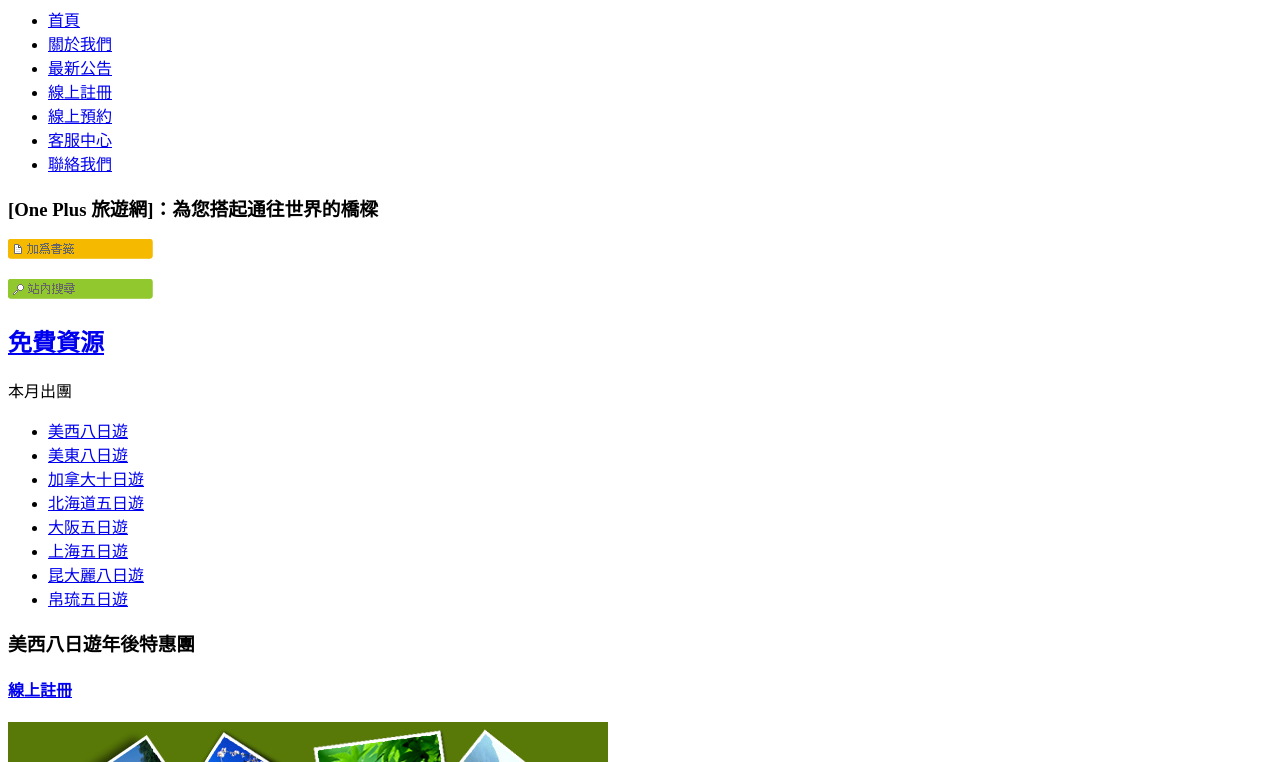
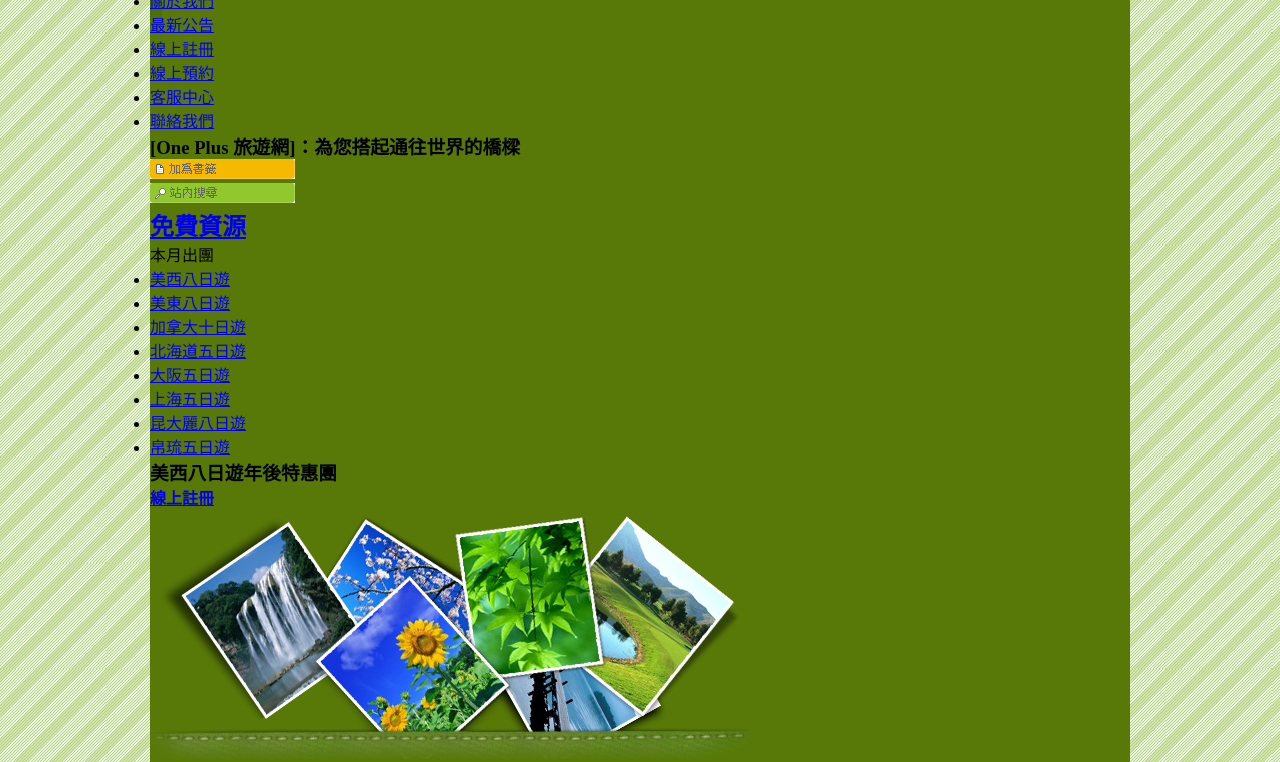
Before and after one commit to pcctw168/OnePlus_Travel_Web, a plain HTML site: page index.html in a window 1280 px wide. Shown: the part 73-835 px from the top of the page. Drawn offline with Linux system fonts and the light colour scheme.

Commit message:
6-5 設定CSS美化網頁

```diff
--- a/index.html
+++ b/index.html
@@ -7,6 +7,7 @@
 </head>
 
 <body>
+<div id="wrapper">
 <div id="header">
   <h1>One Plus</h1>
   <ul>
@@ -81,5 +82,6 @@
 <div id="footer">
   <h4>One Plus旅遊網 版權所有 地址：台北市中山北路8段888號 電話：02-8888-8888</h4>
 </div>
+</div>
 </body>
 </html>
--- a/layout.css
+++ b/layout.css
@@ -1,2 +1,19 @@
 @charset "UTF-8";
 /* CSS Document */
+
+*{
+	padding:0;
+	margin:0;
+}
+
+body{
+	background-image:url(images/body_bg.jpg);
+}
+
+#wrapper{
+	background-image:url(images/wrapper_bg.jpg);
+	background-repeat:no-repeat;
+	background-color:#587907;
+	width:980px;
+	margin:0 auto;
+}
```
